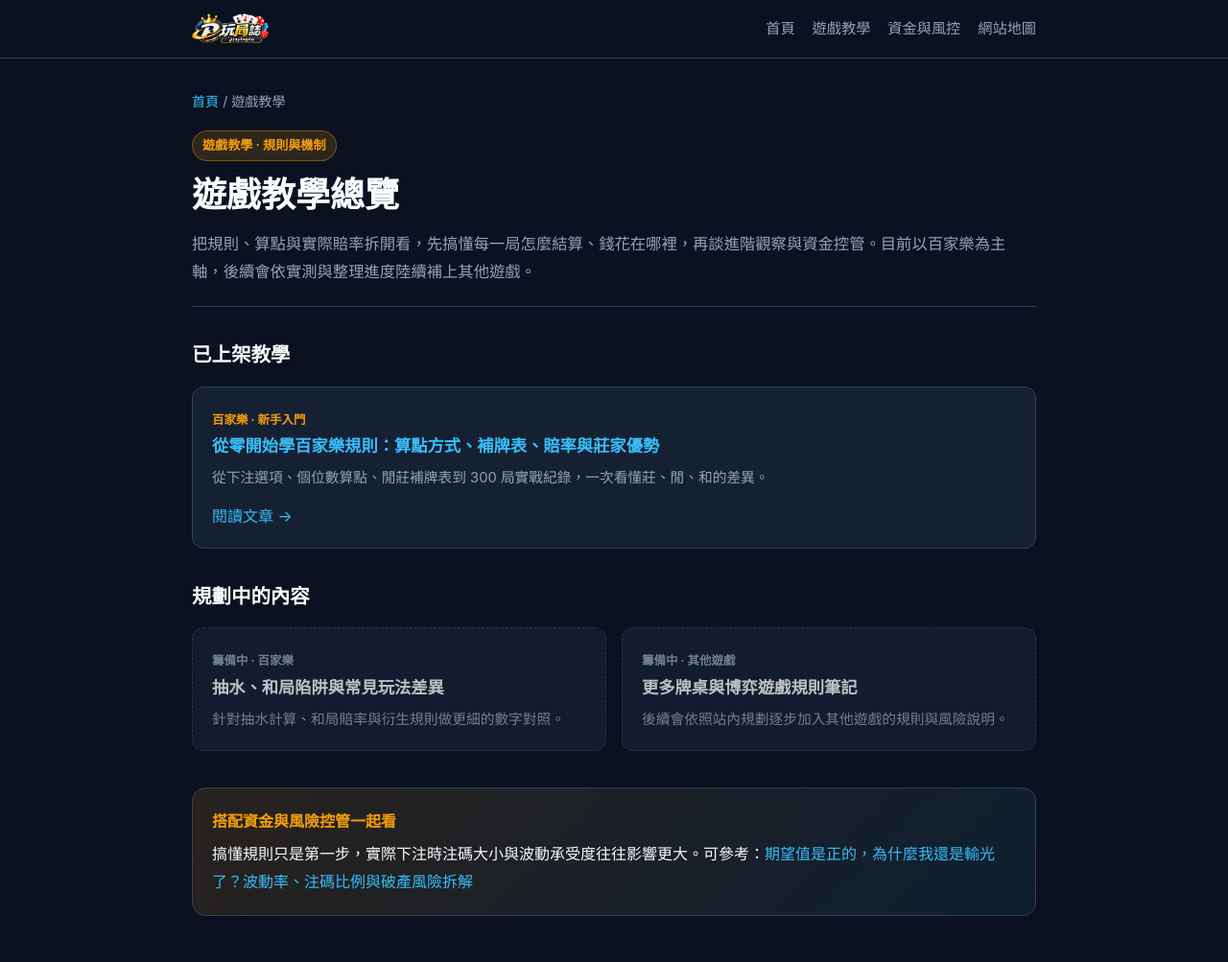
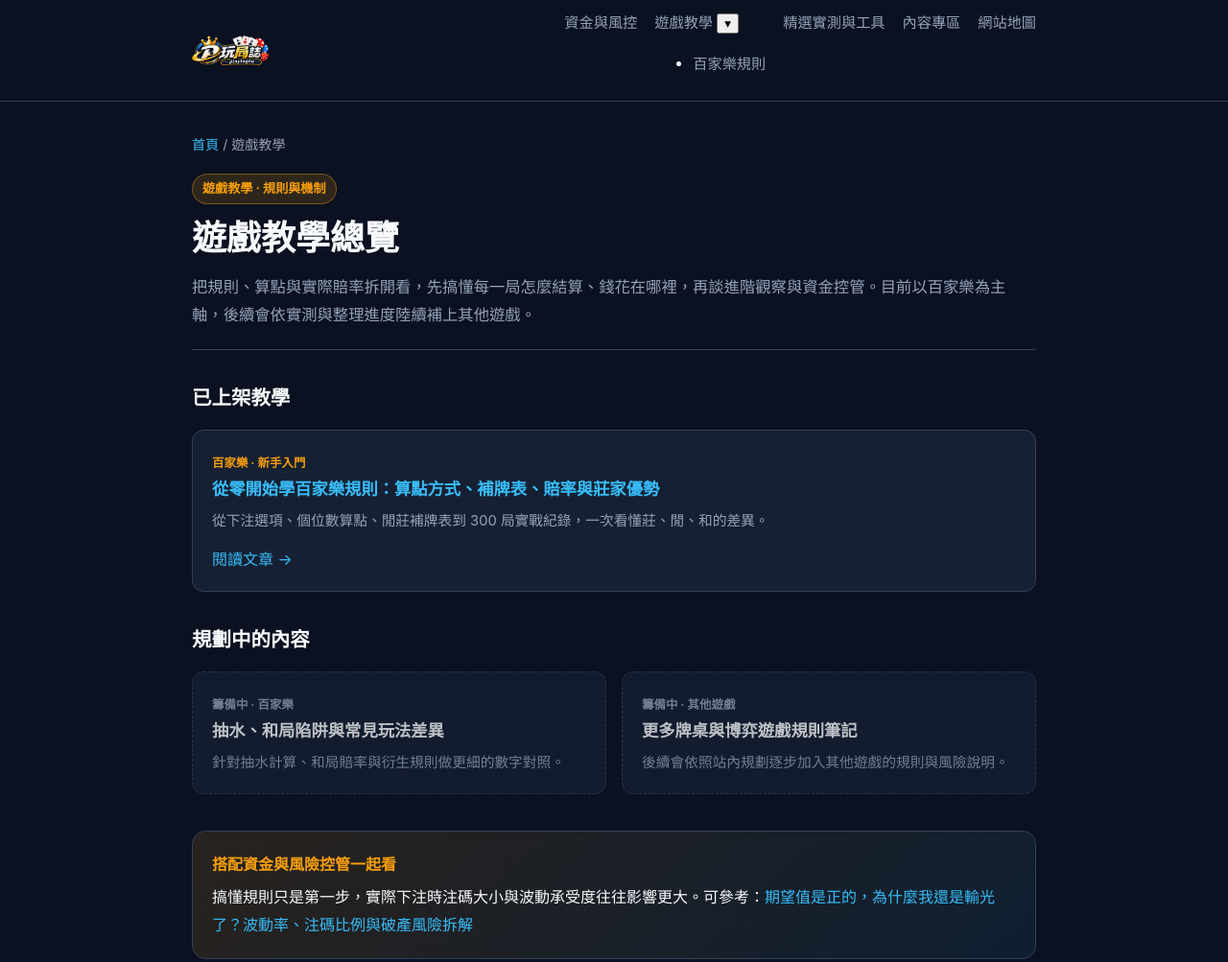
Before and after one commit to playlogtw/playlogtw, a plain HTML site: page game/index.html in a window 1280 px wide. Shown: the top 1003 px of the page at 96% size. Drawn offline with Linux system fonts and the light colour scheme.

Commit message:
Update index.html

```diff
--- a/game/index.html
+++ b/game/index.html
@@ -181,12 +181,23 @@
       <a class="brand" href="/">
         <img class="brand-logo" src="/playlogtw-logo.png" alt="玩局誌 PlayLogTW Logo" />
       </a>
-      <nav aria-label="主導覽列">
-        <a href="/">首頁</a>
-        <a href="/game/">遊戲教學</a>
-        <a href="/risk-management/ev-and-bankroll.html">資金與風控</a>
-        <a href="/sitemap.xml">網站地圖</a>
-      </nav>
+      <nav class="site-nav" aria-label="主導覽列">
+  <a href="/risk-management/ev-and-bankroll.html">資金與風控</a>
+
+  <div class="nav-item has-sub">
+    <div class="nav-row">
+      <a href="/game/">遊戲教學</a>
+      <button class="sub-toggle" type="button" aria-label="展開遊戲教學子選單" aria-expanded="false">▾</button>
+    </div>
+    <ul class="sub-menu">
+      <li><a href="/game/baccarat/baccarat-rules.html">百家樂規則</a></li>
+    </ul>
+  </div>
+
+  <a href="#featured">精選實測與工具</a>
+  <a href="#topics">內容專區</a>
+  <a href="/sitemap.xml">網站地圖</a>
+</nav>
     </div>
   </header>
 
```
